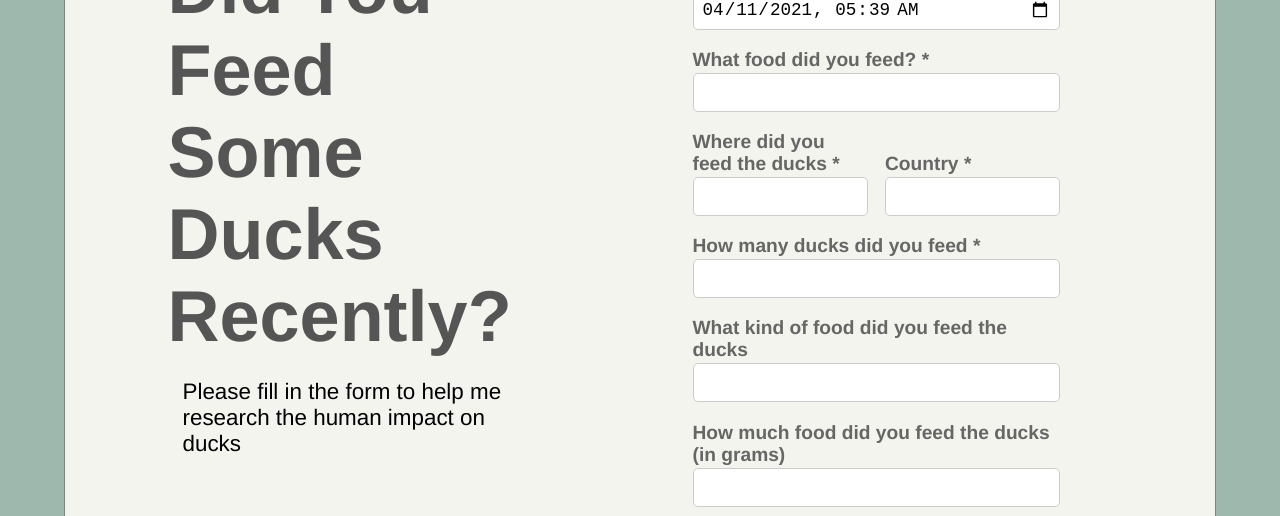
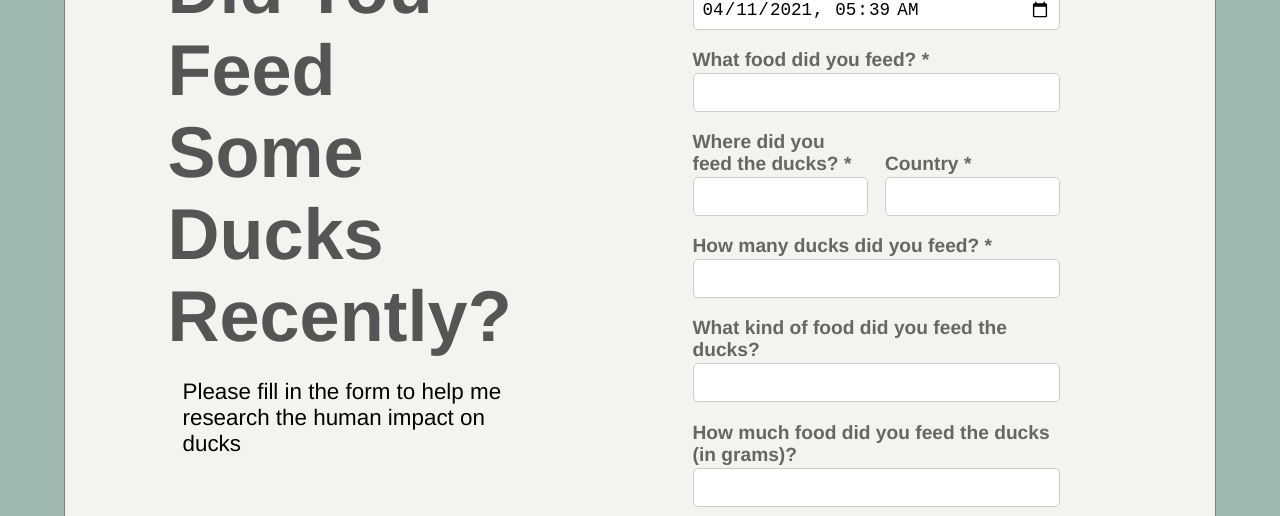
Before and after one commit to sagarbhp/DuckTreat-Front, a Next.js app: page / in a window 1280 px wide. Shown: the part 1000-1516 px from the top of the page. Built offline with nearby package versions, Linux system fonts and the light colour scheme.

Commit message:
[fix] Added question mark in form labels

```diff
--- a/components/form/index.js
+++ b/components/form/index.js
@@ -47,7 +47,7 @@ function Form() {
         setDuckCount("");
         setEmail("");
         setCountry("");
-        setChecked(false);
+
         Swal.fire("Success!", data.message, "success");
       },
       onError: (err) => {
@@ -85,7 +85,7 @@ function Form() {
             />
             <div className="form-two-column-row">
               <TextInput
-                label="Where did you feed the ducks *"
+                label="Where did you feed the ducks? *"
                 state={location}
                 setState={setLocation}
                 required={true}
@@ -99,19 +99,19 @@ function Form() {
               />
             </div>
             <TextInput
-              label="How many ducks did you feed *"
+              label="How many ducks did you feed? *"
               state={duckCount}
               setState={setDuckCount}
               type="number"
               required={true}
             />
             <TextInput
-              label="What kind of food did you feed the ducks"
+              label="What kind of food did you feed the ducks?"
               state={foodType}
               setState={setFoodType}
             />
             <TextInput
-              label="How much food did you feed the ducks (in grams)"
+              label="How much food did you feed the ducks (in grams)?"
               state={foodAmount}
               setState={setFoodAmount}
               type="number"
```
